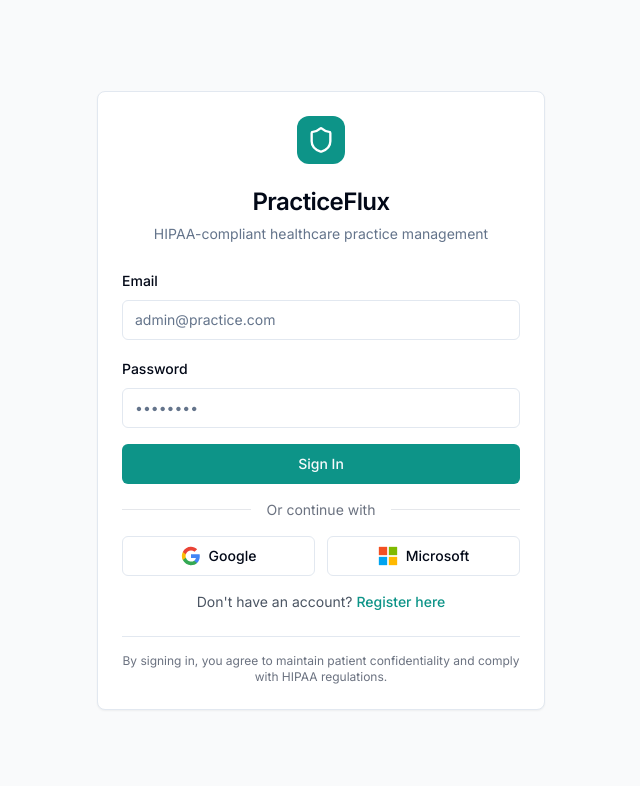
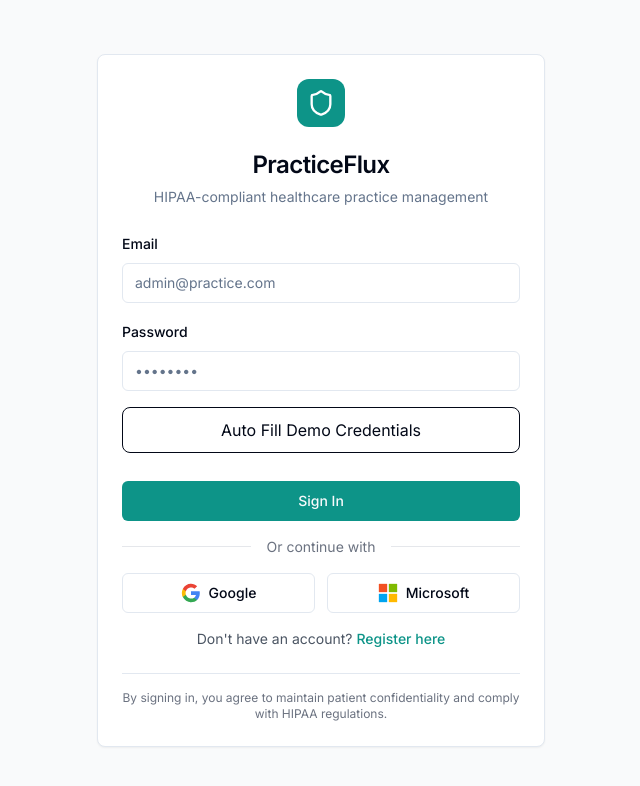
Before and after one commit to eakarsu/healthcare, a Next.js app: page /login in a window 1280 px wide. Shown: the top 786 px of the page, without its empty margins (319-959 px from the left). Built offline with nearby package versions, Linux system fonts and the light colour scheme.

Commit message:
Add secure demo credential autofill

```diff
--- a/src/app/(auth)/login/page.tsx
+++ b/src/app/(auth)/login/page.tsx
@@ -67,6 +67,7 @@
   const {
     register,
     handleSubmit,
+    setValue,
     formState: { errors },
   } = useForm<LoginFormData>({
     resolver: zodResolver(loginSchema),
@@ -139,6 +140,15 @@
           )}
         </div>
 
+        <button
+          type="button"
+          onClick={() => { setValue('email', process.env.NEXT_PUBLIC_DEMO_EMAIL || ''); setValue('password', process.env.NEXT_PUBLIC_DEMO_PASSWORD || ''); }}
+          disabled={!process.env.NEXT_PUBLIC_DEMO_EMAIL || !process.env.NEXT_PUBLIC_DEMO_PASSWORD}
+          aria-label="Auto Fill Demo Credentials"
+          style={{ width: '100%', marginBottom: '12px', padding: '10px 14px', borderRadius: '8px', border: '1px solid currentColor', background: 'transparent', cursor: 'pointer' }}
+        >
+          Auto Fill Demo Credentials
+        </button>
         <Button
           type="submit"
           className="w-full bg-teal-600 hover:bg-teal-700 active:bg-teal-800"
```
Also changed, not shown: 2 other files (tests, documents, lock files or other folders).
